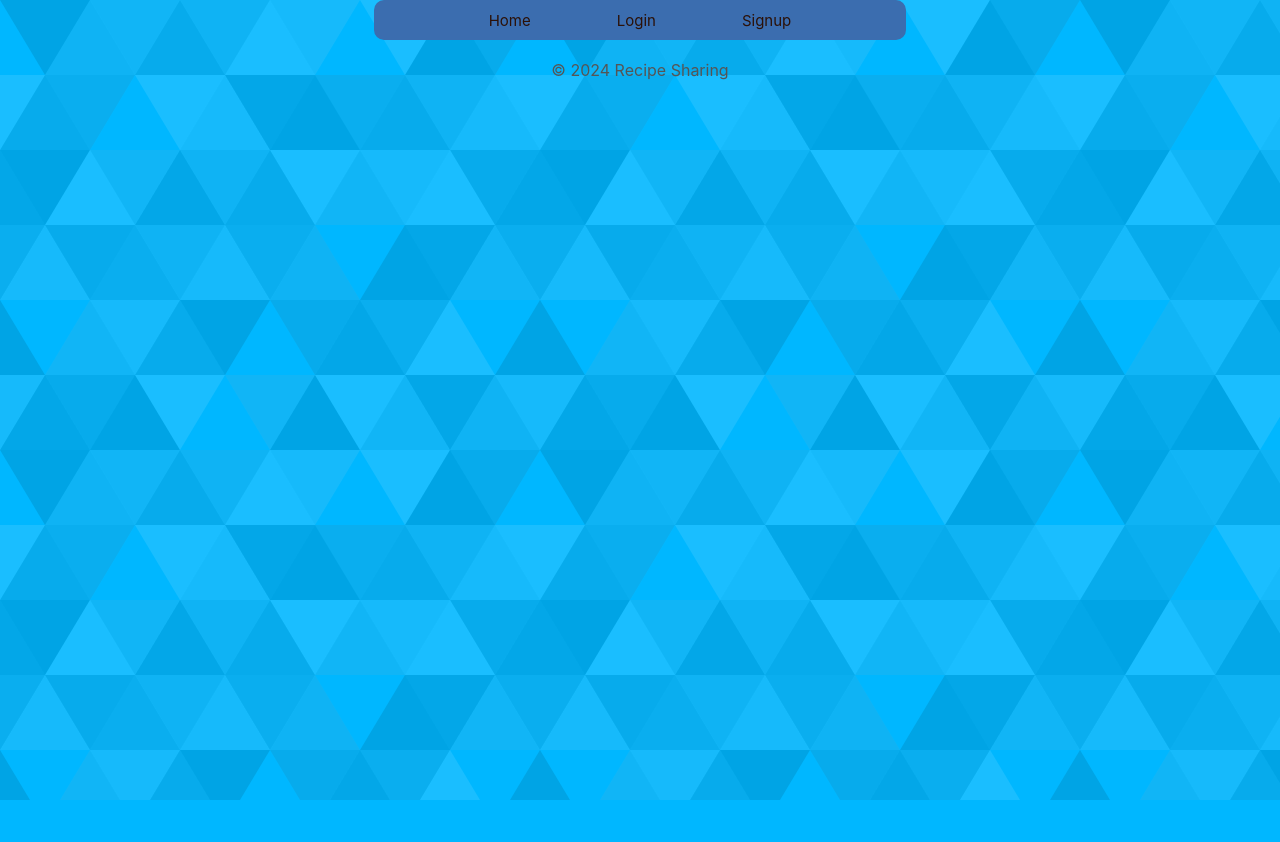
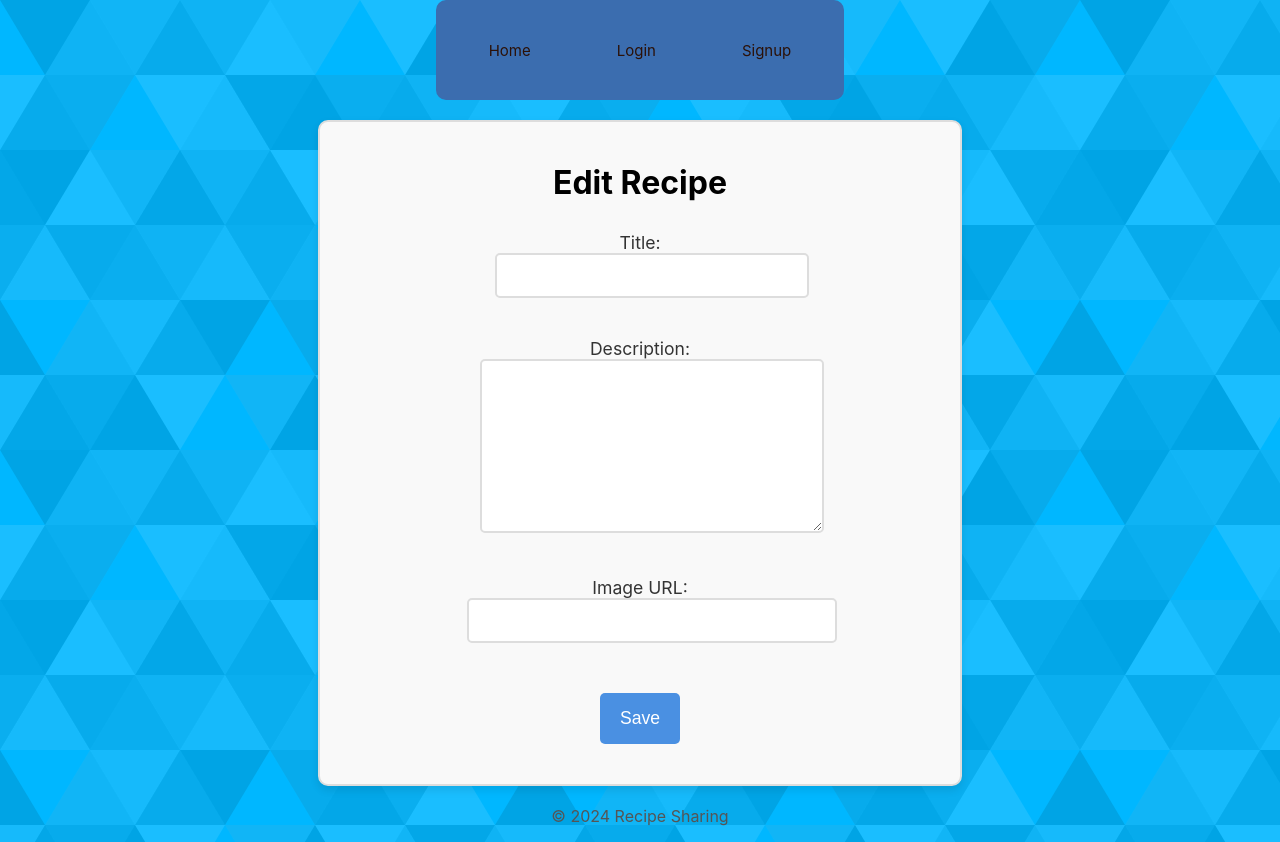
Before and after one commit to HertorZheng/recipe-sharing, a React (Create React App) app in the folder client/: page /edit-recipe/1 in a window 1280 px wide. Before the commit the page ends 800 px from the top, so only its background shows below. Built offline with nearby package versions, Linux system fonts and the light colour scheme; no server answers.

Commit message:
Fixed Formating issuesd when submitting the recipes and added stylings

```diff
--- a/client/src/App.css
+++ b/client/src/App.css
@@ -120,7 +120,3 @@ border-width: 4px;
 background: #087FC1;
 
 }
-
-.recipes-container{
-
-}
--- a/client/src/App.js
+++ b/client/src/App.js
@@ -10,6 +10,7 @@ import Logout from './components/Logout';
 import RecipeForm from './components/RecipeForm';
 import RecipeList from './components/RecipeList';
 import RecipeDetail from './components/RecipeDetail';
+import EditRecipe from './components/EditRecipe';
 import './App.css';
 
 function App() {
@@ -26,6 +27,7 @@ function App() {
             <Route path="/submit-recipe" element={<RecipeForm />} />
             <Route path="/recipes" element={<RecipeList/>} />
             <Route path="/recipe/:id" element={<RecipeDetail />} />
+            <Route path="/edit-recipe/:id" element={<EditRecipe />} />
           </Routes>
           <Footer />
         </div>
--- /dev/null
+++ b/client/src/components/EditRecipe.js
@@ -0,0 +1,70 @@
+import React, { useState, useEffect } from 'react';
+import { useParams, useNavigate } from 'react-router-dom';
+import axios from 'axios';
+
+function EditRecipe() {
+  const { id } = useParams();
+  const navigate = useNavigate();
+  const [recipe, setRecipe] = useState({ title: '', description: '', imageUrl: '' });
+
+  useEffect(() => {
+    const fetchRecipe = async () => {
+      try {
+        const response = await axios.get(`http://localhost:5000/api/recipes/${id}`);
+        setRecipe(response.data);
+      } catch (error) {
+        console.error('Error fetching recipe:', error);
+      }
+    };
+    fetchRecipe();
+  }, [id]);
+
+  const handleChange = (e) => {
+    setRecipe({ ...recipe, [e.target.name]: e.target.value});
+  };
+
+  const handleSubmit = async (e) => {
+    e.preventDefault();
+    try {
+      await axios.put(`http://localhost:5000/api/recipes/${id}`, recipe);
+      navigate('/recipes');
+    } catch (error) {
+      console.error('Error updating recipe:', error);
+    }
+  };
+
+  return (
+    <div style={{
+      maxWidth: '600px',
+      margin: '20px auto',
+      padding: '20px',
+      border: '2px solid #ddd',
+      borderRadius: '10px',
+      backgroundColor: '#f9f9f9',
+      boxShadow: '0 4px 8px rgba(0, 0, 0, 0.1)',
+      textAlign: 'center'
+    }}>
+      <h1 style={{ fontSize: '2em', color: 'black', marginBottom: '20px' }}>Edit Recipe</h1>
+      <form onSubmit={handleSubmit} style={{ display: 'flex', flexDirection: 'column', alignItems: 'center' }}>
+        <label style={{ fontSize: '1.1em', color: '#333', marginBottom: '10px' }}>
+          Title:
+          <input type="text" name="title" value={recipe.title} onChange={handleChange}
+            style={{ width: '100%', padding: '10px', marginBottom: '20px', border: '2px solid #ddd', borderRadius: '5px', fontSize: '1em', color: '#333' }} />
+        </label>
+        <label style={{ fontSize: '1.1em', color: '#333', marginBottom: '10px' }}>
+          Description:
+          <textarea name="description" value={recipe.description} onChange={handleChange}
+            style={{ width: '100%', padding: '10px', marginBottom: '20px', border: '2px solid #ddd', borderRadius: '5px', fontSize: '1em', color: '#333', resize: 'vertical', height: '150px' }}></textarea>
+        </label>
+        <label style={{ fontSize: '1.1em', color: '#333', marginBottom: '10px' }}>
+          Image URL:
+          <input type="text" name="imageUrl" value={recipe.imageUrl} onChange={handleChange}
+            style={{ width: '100%', padding: '10px', marginBottom: '20px', border: '2px solid #ddd', borderRadius: '5px', fontSize: '1em', color: '#333' }} />
+        </label>
+        <button type="submit" style={{ backgroundColor: '#4a90e2', color: 'white', padding: '15px 20px', marginTop: '20px', border: 'none', borderRadius: '5px', cursor: 'pointer', fontSize: '1.1em', transition: 'background-color 0.3s ease' }}>Save</button>
+      </form>
+    </div>
+  );
+}
+
+export default EditRecipe;
--- /dev/null
+++ b/client/src/components/Header.css
@@ -0,0 +1,52 @@
+header {
+    text-align: center;
+    margin-bottom: 10px;
+    /* border: 2px solid #3b6daf;
+    border-radius: 10px;
+    padding: 10px;
+    background-color: #f5f5f5;  */
+  }
+
+  nav {
+    display: flex;
+    justify-content: center;
+  }
+
+  nav ul {
+    list-style-type: none;
+    padding: 10px;
+    background-color: #3b6daf;
+    margin: 0 auto;
+    border-radius: 10px;
+    display: flex;
+    flex-wrap: wrap;
+    justify-content: center;
+  }
+
+  nav li {
+    margin: 0 10px;
+  }
+
+  nav a {
+    text-decoration: none;
+    color: #2b1108;
+    font-size: 10px;
+    padding: 10px 10px;
+  }
+
+  nav a:hover {
+    color: #F2E9E4;
+    background-color: #22223B;
+  }
+
+  /* Media queries for responsive design */
+  @media (max-width: 768px) {
+    nav ul {
+      flex-direction: column;
+      align-items: center;
+    }
+
+    nav li {
+      margin: 10px 0;
+    }
+  }
--- a/client/src/components/Header.js
+++ b/client/src/components/Header.js
@@ -1,6 +1,7 @@
 import React from 'react';
 import { Link } from 'react-router-dom';
 import { useAuth } from './AuthContext';
+import "./Header.css";
 
 function Header() {
   const { isLoggedIn } = useAuth();
--- a/client/src/components/Home.js
+++ b/client/src/components/Home.js
@@ -4,7 +4,9 @@ function Home() {
   return (
     <div>
       <h2>Welcome to Recipe Sharing Website</h2>
+      <img src= 'https://m.media-amazon.com/images/I/71z11sktWBL._AC_UF1000,1000_QL80_.jpg' height="600pxw" alt="Home-Icon"></img>
     </div>
+
   );
 }
 
--- /dev/null
+++ b/client/src/components/RecipeDetail.css
@@ -0,0 +1,42 @@
+/* RecipeDetail.css */
+
+.recipe-detail {
+    text-align: center;
+    padding: 20px;
+    border: 1px solid #ccc;
+    border-radius: 10px;
+    max-width: 600px;
+    margin: 20px auto;
+    background-color: #f9f9f9;
+     white-space: pre-wrap;
+  }
+
+  .recipe-detail h1 {
+    font-size: 2em;
+    margin-bottom: 20px;
+  }
+
+  .recipe-image {
+    max-width: 100%;
+    height: auto;
+    border-radius: 10px;
+  }
+
+  .recipe-detail p {
+    font-size: 1.2em;
+    margin-bottom: 20px;
+  }
+
+  .recipe-detail button {
+    background-color: rgba(0, 0, 255, 0.781);
+    color: white;
+    padding: 10px 20px;
+    margin: 10px;
+    border: none;
+    border-radius: 5px;
+    cursor: pointer;
+  }
+
+  .recipe-detail button:hover {
+    background-color: rgb(102, 111, 247);
+  }
--- a/client/src/components/RecipeDetail.js
+++ b/client/src/components/RecipeDetail.js
@@ -1,54 +1,42 @@
 import React, { useState, useEffect } from 'react';
+import { useParams, useNavigate } from 'react-router-dom';
 import axios from 'axios';
-import { Link } from 'react-router-dom';
-import './RecipeList.css';
+import './RecipeDetail.css';
 
-function RecipeList() {
-  const [recipes, setRecipes] = useState([]);
+function RecipeDetail() {
+  const { id } = useParams(); // Ensure id is retrieved from useParams
+  const navigate = useNavigate(); // Ensure navigate is defined
+  const [recipe, setRecipe] = useState(null);
 
   useEffect(() => {
-    const fetchRecipes = async () => {
+    const fetchRecipe = async () => {
       try {
-        const response = await axios.get('http://localhost:5000/api/recipes');
-        setRecipes(response.data);
+        const response = await axios.get(`http://localhost:5000/api/recipes/${id}`);
+        setRecipe(response.data);
       } catch (error) {
-        console.error('Error fetching recipes:', error);
+        console.error('Error fetching recipe:', error);
       }
     };
-    fetchRecipes();
-  }, []);
+    fetchRecipe();
+  }, [id]);
 
-  const handleDelete = async (id) => {
-    try {
-      await axios.delete(`http://localhost:5000/api/recipes/${id}`);
-      setRecipes(recipes.filter(recipe => recipe._id !== id));
-    } catch (error) {
-      console.error('Error deleting recipe:', error);
-    }
+  const handleEdit = () => {
+    navigate(`/edit-recipe/${id}`); // Ensure id is passed to the navigate function
   };
 
+
+  if (!recipe) {
+    return <div>Loading...</div>;
+  }
+
   return (
-    <div className="recipe-list">
-      <h1>All Recipes</h1>
-      <div className="recipes-container">
-        {recipes.length === 0 ? (
-          <p>No recipes found.</p>
-        ) : (
-          recipes.map(recipe => (
-            <div key={recipe._id} className="recipe-card">
-              <Link to={`/recipe/${recipe._id}`} className="recipe-link">
-                <h2>{recipe.title}</h2>
-                {recipe.imageUrl && <img src={`http://localhost:5000/${recipe.imageUrl}`} alt={recipe.title} className="recipe-image" />}
-                <p>{recipe.description}</p>
-              </Link>
-              <button onClick={() => handleDelete(recipe._id)}>Delete</button>
-              <Link to={`/edit-recipe/${recipe._id}`}>Edit</Link>
-            </div>
-          ))
-        )}
-      </div>
+    <div className="recipe-detail">
+      <h1>{recipe.title}</h1>
+      {recipe.imageUrl && <img src={`http://localhost:5000/${recipe.imageUrl}`} alt={recipe.title} className="recipe-image" />}
+      <p>{recipe.description}</p>
+      <button onClick={handleEdit}>Edit</button>
     </div>
   );
 }
 
-export default RecipeList;
+export default RecipeDetail;
--- a/client/src/components/RecipeList.css
+++ b/client/src/components/RecipeList.css
@@ -3,6 +3,7 @@
     margin: 0 auto;
     padding: 20px;
     text-align: center;
+    white-space: pre-wrap;
   }
 
   .recipes-container {
@@ -44,3 +45,8 @@
     font-size: 1em;
     color: #555;
   }
+  button{
+
+    background-color: red;
+    color:white;
+  }
--- a/client/src/components/RecipeList.js
+++ b/client/src/components/RecipeList.js
@@ -30,6 +30,7 @@ function RecipeList() {
   return (
     <div className="recipe-list">
       <h1>All Recipes</h1>
+      <h4>Click the image to edit the recipe details</h4>
       <div className="recipes-container">
         {recipes.length === 0 ? (
           <p>No recipes found.</p>
@@ -39,7 +40,7 @@ function RecipeList() {
               <Link to={`/recipe/${recipe._id}`} className="recipe-link">
                 <h2>{recipe.title}</h2>
                 {recipe.imageUrl && <img src={`http://localhost:5000/${recipe.imageUrl}`} alt={recipe.title} className="recipe-image" />}
-                <p>{recipe.description}</p>
+                <p className="recipe-description">{recipe.description}</p>
               </Link>
               <button onClick={() => handleDelete(recipe._id)}>Delete</button>
             </div>
```
Also changed, not shown: client/src/components/HomeImage.jpg (added), client/src/components/image.jpg (added), 12 other files (tests, documents, lock files or other folders).
